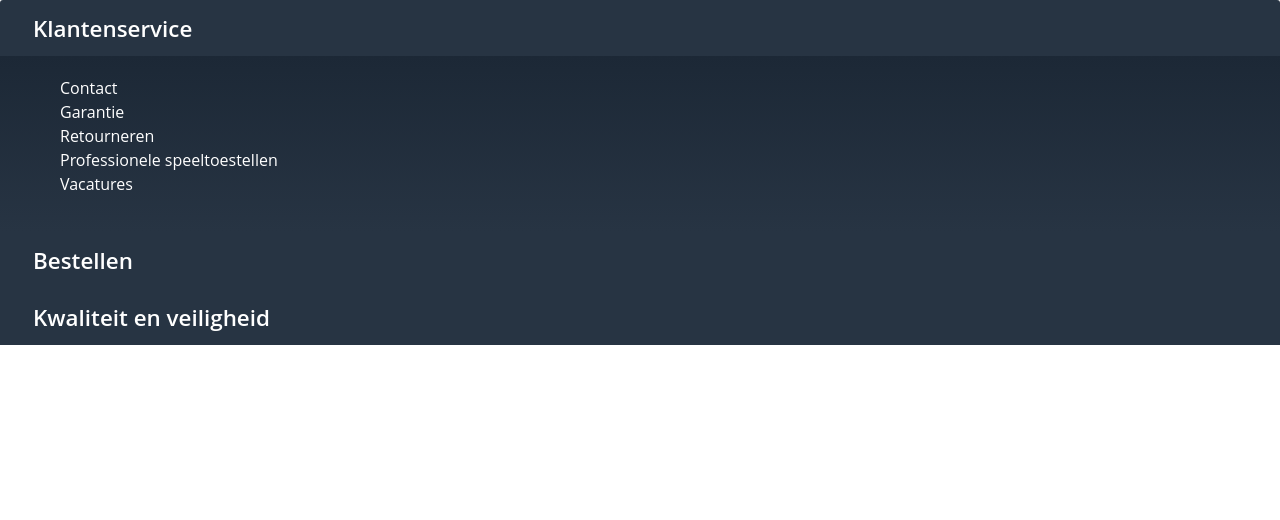
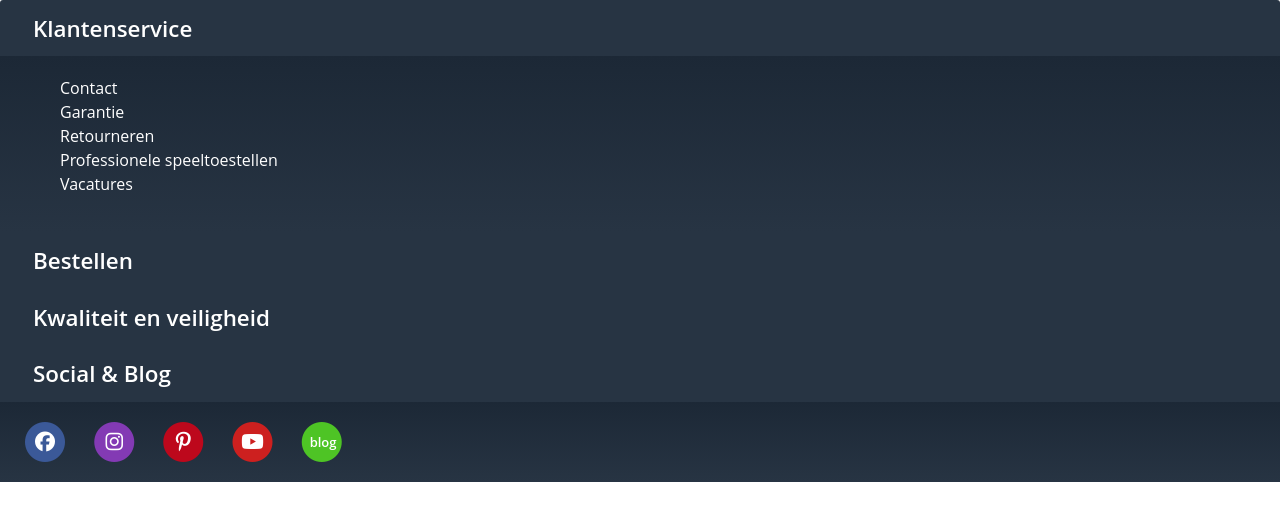
Before and after one commit to albiberon/JG-collapsable-footer, a plain HTML site: page collapsable-footer.html in a window 1280 px wide. Drawn offline with nearby package versions, Linux system fonts and the light colour scheme.

Commit message:
Update collapsable-footer.html

```diff
--- a/collapsable-footer.html
+++ b/collapsable-footer.html
@@ -13,7 +13,7 @@
     <meta name="description" content="">
     <meta name="viewport" content="width=device-width, initial-scale=1, shrink-to-fit=no">
     <meta name="viewport" content="width=device-width, initial-scale=1">
-
+    <script src="https://kit.fontawesome.com/0d01ffbfff.js" crossorigin="anonymous"></script>
     <link rel="stylesheet" href="https://stackpath.bootstrapcdn.com/bootstrap/4.3.1/css/bootstrap.min.css"
         integrity="sha384-ggOyR0iXCbMQv3Xipma34MD+dH/1fQ784/j6cY/iJTQUOhcWr7x9JvoRxT2MZw1T" crossorigin="anonymous">
     <link rel="stylesheet" href="css/collapsable-footer.css">
@@ -88,6 +88,47 @@
                     </ul>
                 </div>
             </div>
+
+            <div class="card">
+                <div class="card-header" id="headingThree">
+                        <h4 class="mb-0">
+                            <button class="btn btn-link active" type="button" data-toggle="collapse"
+                                data-target="#collapseThree" aria-expanded="false" aria-controls="collapseThree">
+                                Social & Blog
+                            </button>
+                        </h4>
+                </div>
+                <div class="card-body">
+                        <a href="https://www.facebook.com/OfficialJungleGym" TARGET="_blank"><span
+                            class="fa-stack fa-lg" style="margin-right:15px;">
+                            <i class="fa fa-circle fa-stack-2x" style="color:#3b5998"></i>
+                            <i class="fab fa-facebook fa-stack-1x fa-inverse"></i>
+                        </span></a>
+                    <a href="https://www.instagram.com/junglegymofficial/" TARGET="_blank"><span
+                            class="fa-stack fa-lg" style="margin-right:15px;">
+                            <i class="fa fa-circle fa-stack-2x" style="color:#833ab4"></i>
+                            <i class="fab fa-instagram fa-stack-1x fa-inverse"></i>
+                        </span></a>
+                    <a href="https://nl.pinterest.com/junglegymofficial/" TARGET="_blank"><span
+                            class="fa-stack fa-lg" style="margin-right:15px;">
+                            <i class="fa fa-circle fa-stack-2x" style="color:#bd081c"></i>
+                            <i class="fab fa-pinterest-p fa-stack-1x fa-inverse"></i>
+                        </span></a>
+                    <a href="https://www.youtube.com/user/junglegymplaygrounds" TARGET="_blank"><span
+                            class="fa-stack fa-lg" style="margin-right:15px;">
+                            <i class="fa fa-circle fa-stack-2x" style="color:#cd201f"></i>
+                            <i class="fab fa-youtube fa-stack-1x fa-inverse"></i>
+                        </span></a>
+                    <a href="/blog"><span class="fa-stack fa-lg">
+                            <i class="fa fa-circle fa-stack-2x" style="color:#4ec425"></i>
+                            <span style="color: white;    font-size: small;    position: absolute;  margin-left: 13px; font-weight: 600;">blog</span>
+                        </span></a>
+                    </div>
+
+
+
+            </div>
+
         </div>
     </div>
 
```
